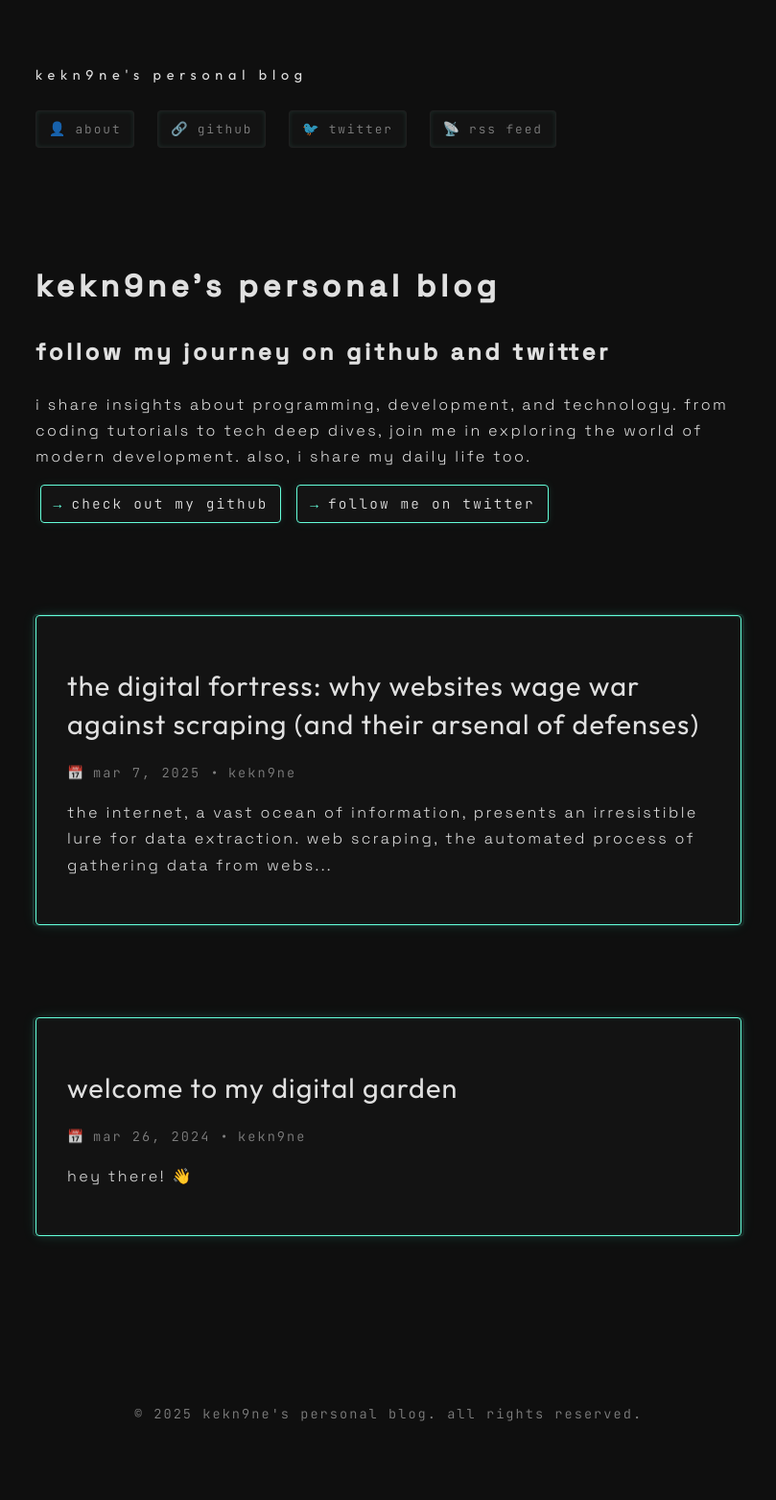
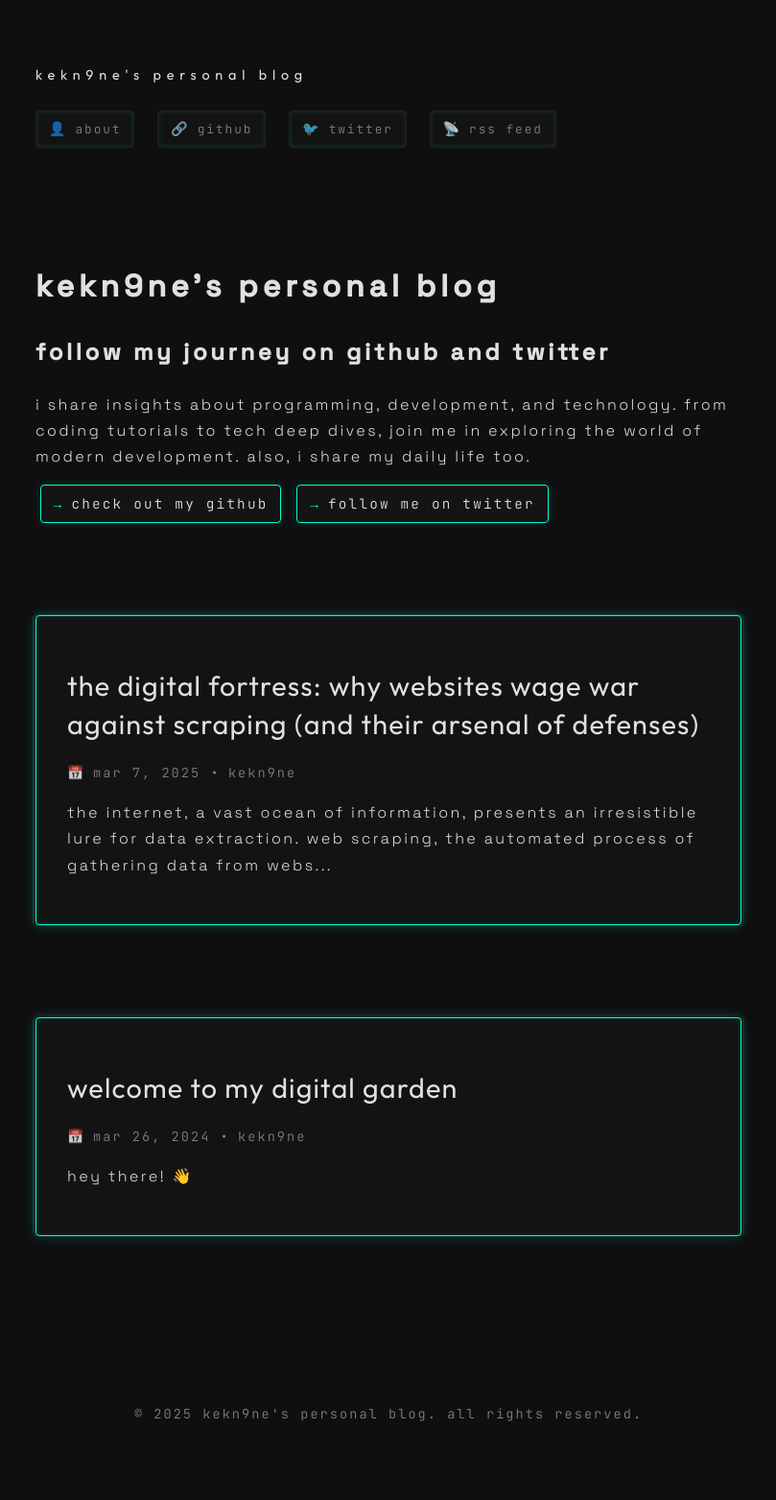
Before and after one commit to kekn9ne/blog, a Jekyll site: the page built from index.markdown, in a window 1280 px wide. Shown: the whole page at 96% size, without its empty margins (235-1044 px from the left). Built offline with Jekyll 4.4.1, drawn with Linux system fonts in a browser that asks for light colours.

Commit message:
Update style.css

```diff
--- a/assets/css/style.css
+++ b/assets/css/style.css
@@ -6,16 +6,16 @@
   --bg-color: #0f0f0f;
   --text: #e0e0e0;
   --text-dim: #808080;
-  --accent: #64ffda;
+  --accent: #00ffd5;
   --border: rgba(255, 255, 255, 0.05);
   --card: rgba(255, 255, 255, 0.02);
-  --glow: rgba(100, 255, 218, 0.1);
-  --glow-strong: rgba(100, 255, 218, 0.2);
+  --glow: rgba(0, 255, 213, 0.15);
+  --glow-strong: rgba(0, 255, 213, 0.25);
 
   /* Code Colors */
   --code-bg: #1a1a1a;
   --code-keyword: #ff7edb;
-  --code-function: #64ffda;
+  --code-function: #00ffd5;
   --code-string: #ffb86c;
   --code-number: #bd93f9;
   --code-comment: #6272a4;
```
